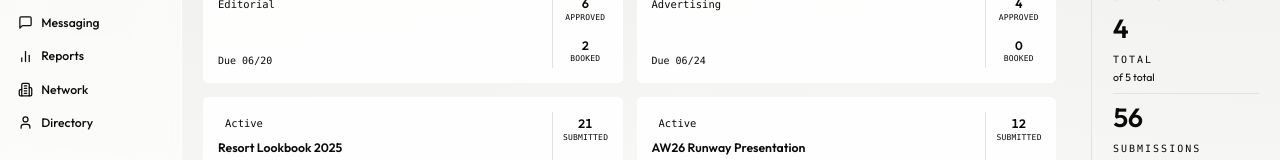
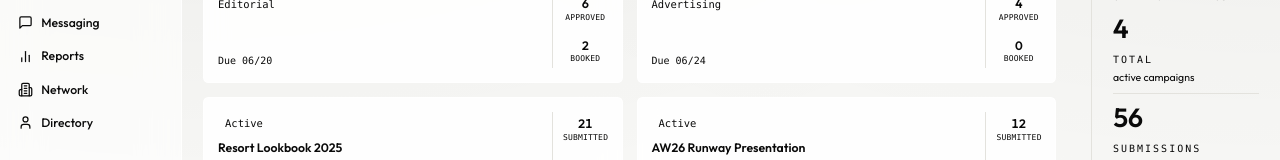
Before and after one commit to helenalklein/DVURE, a React (Vite) app: page / in a window 1280 px wide. Both pictures are taken after a click on the button "Brand". Shown: the part 186-346 px from the top of the page. Built offline with nearby package versions, Linux system fonts and the light colour scheme.

Commit message:
Total sub-label: "active/total campaigns" instead of a ratio phrase
Reads as one phrase with the number above it ("4 active campaigns" /
"5 total campaigns") instead of "of 5 total".

```diff
--- a/src/app/brand/BrandApp.tsx
+++ b/src/app/brand/BrandApp.tsx
@@ -1196,7 +1196,7 @@ function CampaignsList({ openCampaign, onOpenUrgent }: { openCampaign: (id: numb
             <div className="text-[9px] font-mono uppercase tracking-[0.2em] text-muted-foreground/70">Campaign Metrics</div>
             <div className="flex-1 flex flex-col">
               {[
-                { label:"Total",       value:tab==="archived"?String(CAMPAIGNS.length):String(CAMPAIGNS.filter(c=>c.status==="active").length), sub:tab==="archived"?"All campaigns":`of ${CAMPAIGNS.length} total` },
+                { label:"Total",       value:tab==="archived"?String(CAMPAIGNS.length):String(CAMPAIGNS.filter(c=>c.status==="active").length), sub:tab==="archived"?"total campaigns":"active campaigns" },
                 { label:"Submissions", value:String(CAMPAIGNS.filter(c=>c.status==="active").reduce((s,c)=>s+c.submitted,0)), sub:"Across active" },
                 { label:"Approved",    value:String(CAMPAIGNS.filter(c=>c.status==="active").reduce((s,c)=>s+c.approved,0)),  sub:"Pending booking" },
                 { label:"Booked",      value:String(CAMPAIGNS.filter(c=>c.status==="active").reduce((s,c)=>s+c.booked,0)),    sub:"This quarter" },
```
